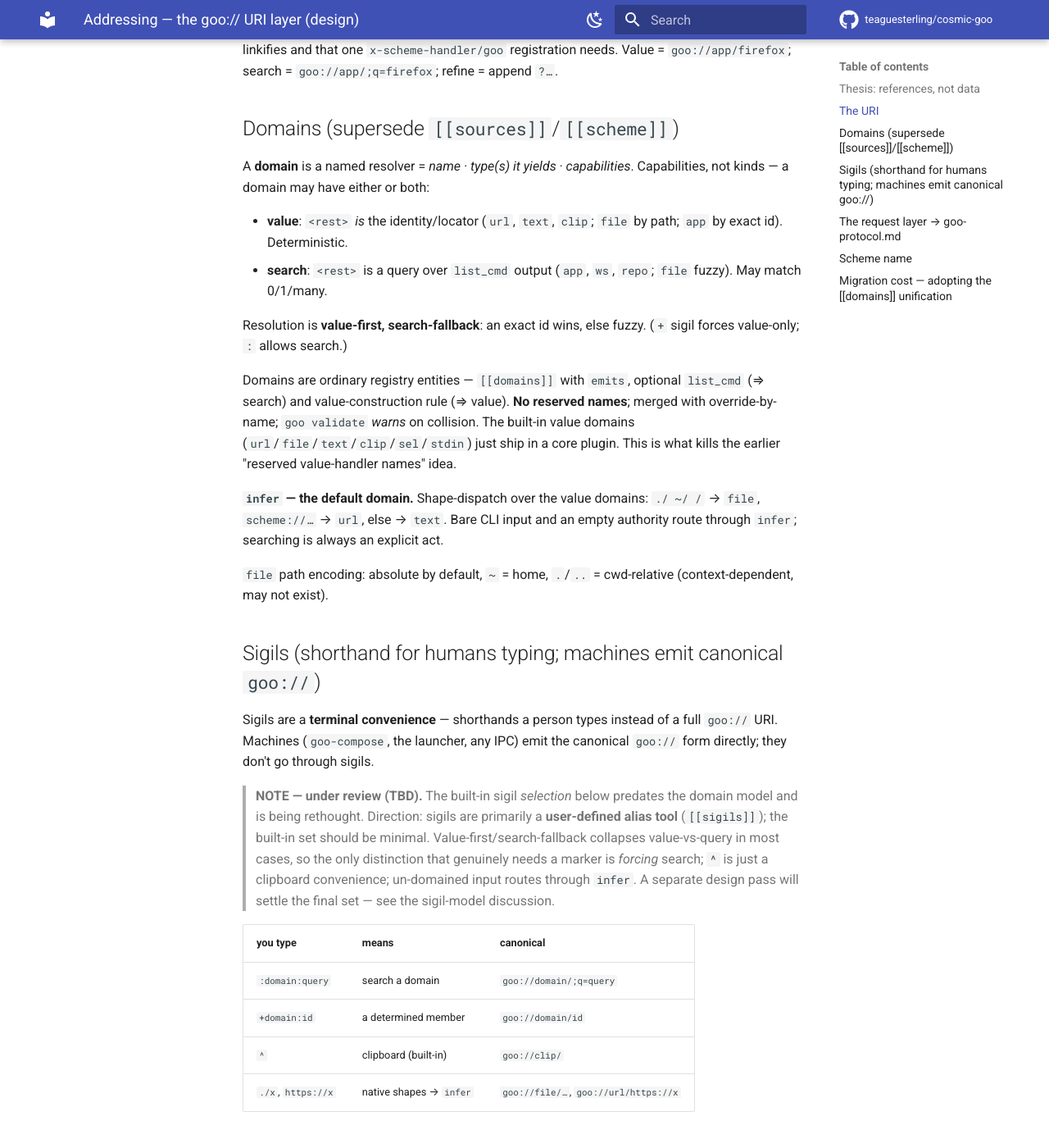
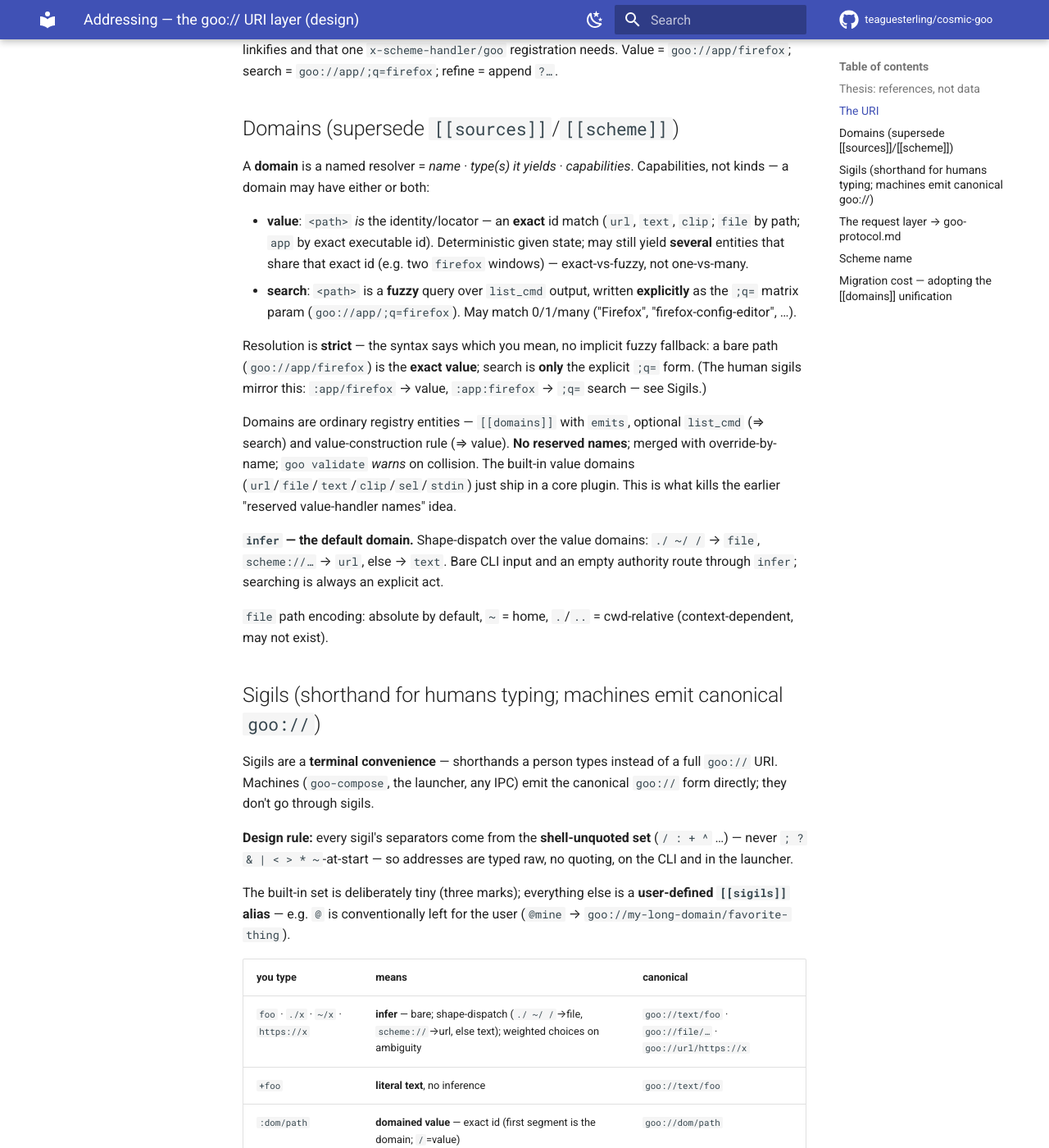
Before and after one commit to teaguesterling/cosmic-goo, an MkDocs documentation site: the page built from doc/design/addressing-and-protocol.md, in a window 1280 px wide and 1400 px high, scrolled down 1374 px. Shown: the whole window at 82% size. Built offline with MkDocs 1.6.1 and Material for MkDocs 9.7.7, drawn with Linux system fonts in a browser that asks for light colours; comment, search, counter and statistics services are not loaded; some of the changed text lies outside the part shown.

Commit message:
docs(design): settle the sigil set + strict resolution (domains spec)
Pins the addressing model the [[domains]] engine will target:

- Resolution is STRICT (not value-first/search-fallback): a bare path
  `goo://app/firefox` is an EXACT id match (deterministic; may yield
  several entities sharing the id — exact-vs-fuzzy, not one-vs-many);
  search is ONLY the explicit `;q=` matrix param. The syntax says which.
- Sigils settled (three built-ins, shell-unquoted separators):
    bare/native → infer;  +foo → text;  :dom/path → value;
    :dom:query → search (;q=);  ^ → clip.
  `:dom:query` keeps today's search muscle memory; `/` value form is new.
  goo+<scheme>: is gone — schemes become value domains.
  `@` (and other chars) reserved for user [[sigils]] aliases.

Co-Authored-By: Claude Opus 4.7 (1M context) <noreply@anthropic.com>

```diff
--- a/doc/design/addressing-and-protocol.md
+++ b/doc/design/addressing-and-protocol.md
@@ -58,13 +58,18 @@ append `?…`.
 A **domain** is a named resolver = *name · type(s) it yields · capabilities*.
 Capabilities, not kinds — a domain may have either or both:
 
-- **value**: `<rest>` *is* the identity/locator (`url`, `text`, `clip`; `file`
-  by path; `app` by exact id). Deterministic.
-- **search**: `<rest>` is a query over `list_cmd` output (`app`, `ws`, `repo`;
-  `file` fuzzy). May match 0/1/many.
+- **value**: `<path>` *is* the identity/locator — an **exact** id match (`url`,
+  `text`, `clip`; `file` by path; `app` by exact executable id). Deterministic
+  given state; may still yield **several** entities that share that exact id
+  (e.g. two `firefox` windows) — exact-vs-fuzzy, not one-vs-many.
+- **search**: `<path>` is a **fuzzy** query over `list_cmd` output, written
+  **explicitly** as the `;q=` matrix param (`goo://app/;q=firefox`). May match
+  0/1/many ("Firefox", "firefox-config-editor", …).
 
-Resolution is **value-first, search-fallback**: an exact id wins, else fuzzy.
-(`+` sigil forces value-only; `:` allows search.)
+Resolution is **strict** — the syntax says which you mean, no implicit fuzzy
+fallback: a bare path (`goo://app/firefox`) is the **exact value**; search is
+**only** the explicit `;q=` form. (The human sigils mirror this: `:app/firefox` →
+value, `:app:firefox` → `;q=` search — see Sigils.)
 
 Domains are ordinary registry entities — `[[domains]]` with `emits`, optional
 `list_cmd` (⇒ search) and value-construction rule (⇒ value). **No reserved
@@ -85,20 +90,28 @@ Sigils are a **terminal convenience** — shorthands a person types instead of a
 full `goo://` URI. Machines (`goo-compose`, the launcher, any IPC) emit the
 canonical `goo://` form directly; they don't go through sigils.
 
-> **NOTE — under review (TBD).** The built-in sigil *selection* below predates the
-> domain model and is being rethought. Direction: sigils are primarily a
-> **user-defined alias tool** (`[[sigils]]`); the built-in set should be minimal.
-> Value-first/search-fallback collapses value-vs-query in most cases, so the only
-> distinction that genuinely needs a marker is *forcing* search; `^` is just a
-> clipboard convenience; un-domained input routes through `infer`. A separate
-> design pass will settle the final set — see the sigil-model discussion.
+**Design rule:** every sigil's separators come from the **shell-unquoted set**
+(`/ : + ^` …) — never `; ? & | < > * ~`-at-start — so addresses are typed raw,
+no quoting, on the CLI and in the launcher.
+
+The built-in set is deliberately tiny (three marks); everything else is a
+**user-defined `[[sigils]]` alias** — e.g. `@` is conventionally left for the
+user (`@mine` → `goo://my-long-domain/favorite-thing`).
 
 | you type | means | canonical |
 |---|---|---|
-| `:domain:query` | search a domain | `goo://domain/;q=query` |
-| `+domain:id` | a determined member | `goo://domain/id` |
-| `^` | clipboard (built-in) | `goo://clip/` |
-| `./x`, `https://x` | native shapes → `infer` | `goo://file/…`, `goo://url/https://x` |
+| `foo` · `./x` · `~/x` · `https://x` | **infer** — bare; shape-dispatch (`./ ~/ /`→file, `scheme://`→url, else text); weighted choices on ambiguity | `goo://text/foo` · `goo://file/…` · `goo://url/https://x` |
+| `+foo` | **literal text**, no inference | `goo://text/foo` |
+| `:dom/path` | **domained value** — exact id (first segment is the domain; `/`=value) | `goo://dom/path` |
+| `:dom:query` | **domained search** — fuzzy (`:` after the domain = the `;q=` query) | `goo://dom/;q=query` |
+| `^` · `^name` | **clipboard** / named buffer (built-in; user-overridable alias) | `goo://clip/` · `goo://clip/name` |
+| *your chars* | **user alias** (`[[sigils]]`), e.g. `@` | their `expands` |
+
+The first separator after the domain decides: `:dom/a:b` → value `goo://dom/a:b`
+(later `:` are path); `:dom:a/b` → search `goo://dom/;q=a/b`. `:dom:query` keeps
+today's "look it up" muscle memory unchanged; the `/` value form is the new
+capability. `goo+<scheme>:<value>` is **gone** — its schemes are now value
+domains (`+foo` = `goo://text/foo`, `^` = `goo://clip/`, `./x` = `goo://file/…`).
 
 ## The request layer → goo-protocol.md
 
```
